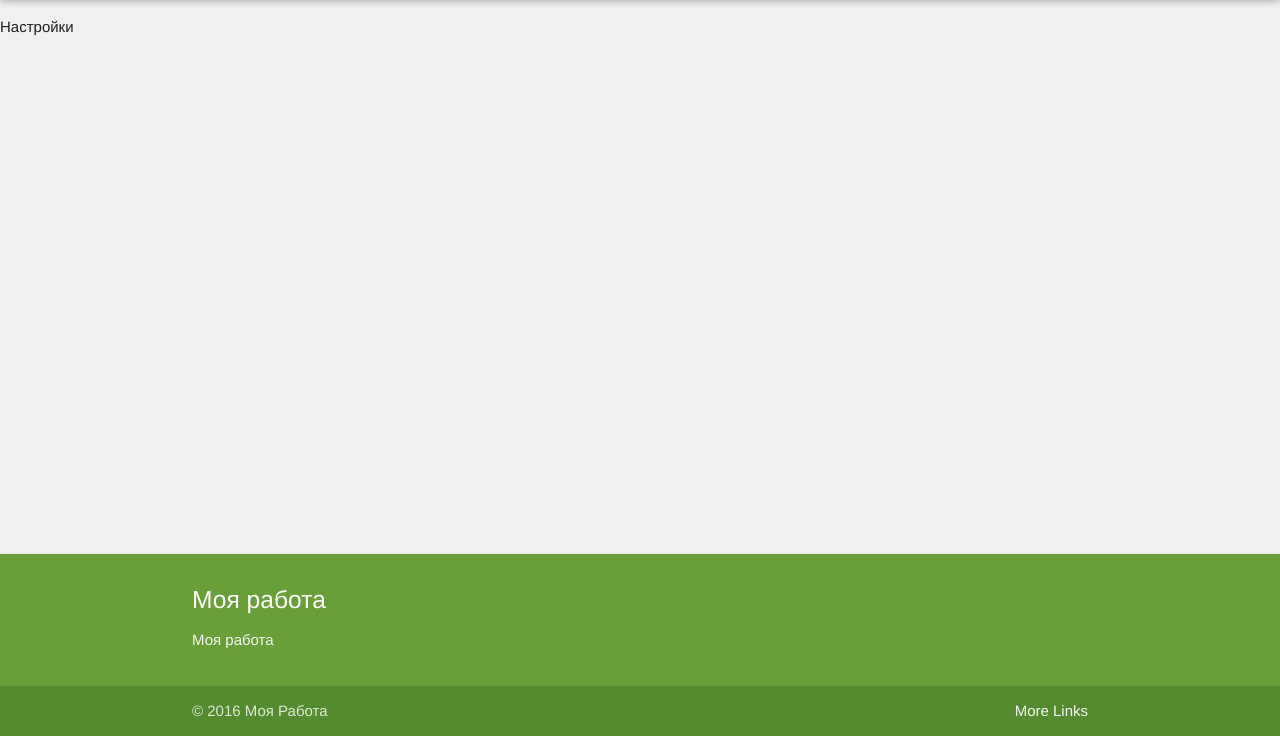
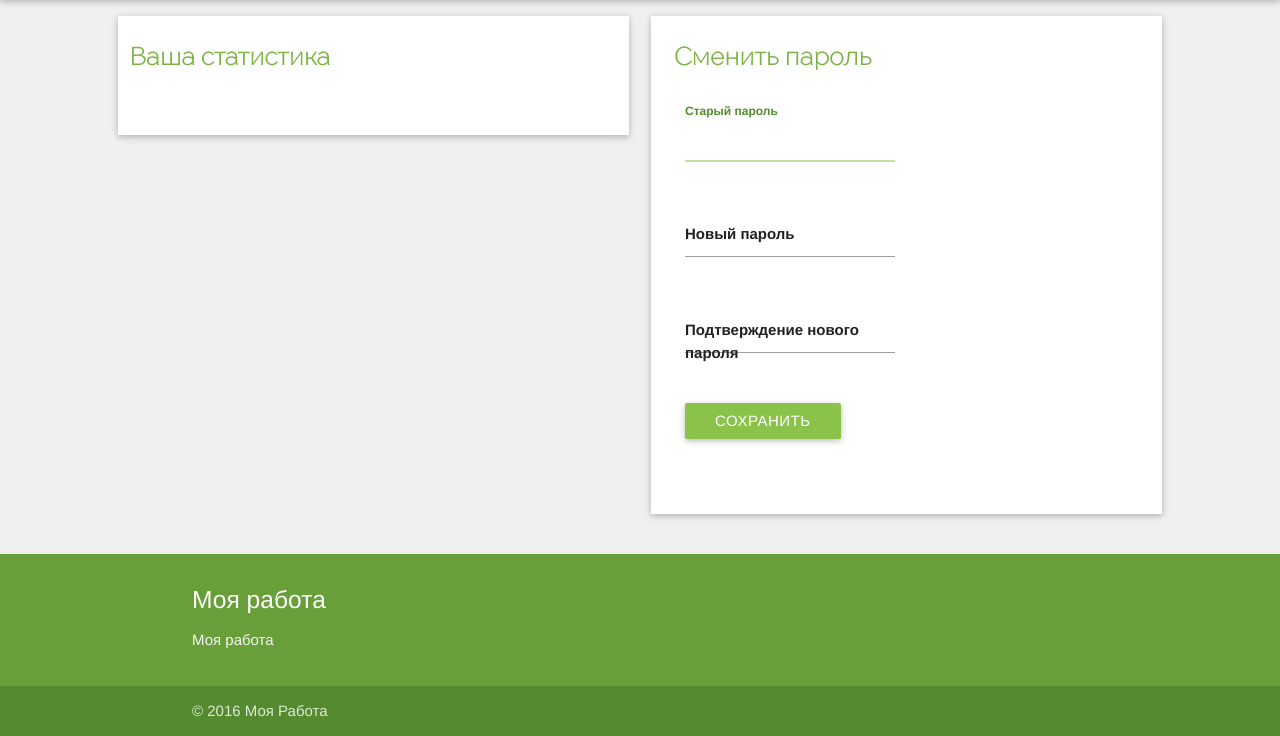
Before and after one commit to Lookyan/goodwork, a Django app: page /settings/ in a window 1280 px wide. Shown: the part 64-800 px from the top of the page. Run offline with Django 3.2, Linux system fonts and the light colour scheme; the visitor is signed in with stand-in values (Sample User, id 1); some web fonts are replaced.

Commit message:
settings with password change done

```diff
--- a/goodwork/forms.py
+++ b/goodwork/forms.py
@@ -1,6 +1,6 @@
 # -*- coding: utf-8 -*-
 
-from django.contrib.auth.forms import UserCreationForm
+from django.contrib.auth.forms import UserCreationForm, PasswordChangeForm
 from django.contrib.auth.models import User
 from django import forms
 from work.models import Profile, Company, Review, Salary, Interview
--- a/static/style.css
+++ b/static/style.css
@@ -254,6 +254,17 @@ textarea.materialize-textarea:focus:not([readonly])+label {
     color: #558b2f;
 }
 
+input[type=password]:focus:not([readonly]),
+textarea.materialize-textarea:focus:not([readonly]) {
+    border-bottom: 1px solid #c5e1a5;
+    box-shadow: 0 1px 0 0 #c5e1a5;
+}
+
+input[type=password]:focus:not([readonly])+label,
+textarea.materialize-textarea:focus:not([readonly])+label {
+    color: #558b2f;
+}
+
 .blank-place {
     width: 25px;
 }
@@ -420,3 +431,7 @@ input[type=range]+.thumb .value {
     height: 1px;
     background-color: #d1d1d1;
 }
+
+#toast-container > .toast {
+    background-color: #558b2f;
+}
--- a/templates/base.html
+++ b/templates/base.html
@@ -110,7 +110,6 @@
     <div class="footer-copyright light-green darken-3">
         <div class="container">
             © 2016 Моя Работа
-            <a class="grey-text text-lighten-4 right" href="#!">More Links</a>
         </div>
     </div>
 </footer>
--- a/templates/settings.html
+++ b/templates/settings.html
@@ -1,5 +1,71 @@
 {% extends "base.html" %}
 
 {% block main %}
-Настройки
+    <div class="row">
+        <div class="col s5 offset-s1">
+            <div class="section white z-depth-1">
+                <div class="row">
+                    <div class="row">
+                        <div class="col s12">
+                            <h5 class="land-header">Ваша статистика</h5>
+                        </div>
+                    </div>
+                </div>
+            </div>
+        </div>
+        <div class="col s5">
+            <div class="section white z-depth-1">
+                <div class="row">
+                    <div class="col s12">
+                        <div class="row">
+                            <div class="col s12">
+                                <h5 class="land-header">Сменить пароль</h5>
+                            </div>
+                        </div>
+                        <div class="row">
+                            <div class="col s12">
+                                <form method="post" action="">
+                                    {% csrf_token %}
+                                    {% for field in form %}
+
+                                        <div class="row">
+                                            {% if field.errors %}
+                                                <div class="col s12">
+                                                    {{ field.errors }}
+                                                </div>
+                                            {% endif %}
+                                            <div class="col s6 input-field">
+                                                {{ field }}
+                                                <label for="{{ field.auto_id }}">{{ field.label }}</label>
+                                            </div>
+                                        </div>
+                                    {% endfor %}
+
+                                    <div class="row">
+                                        <div class="col s3 input-field">
+                                            <button type="submit" class="btn medium light-green">
+                                                Сохранить
+                                            </button>
+                                        </div>
+                                    </div>
+                                </form>
+                            </div>
+                        </div>
+                    </div>
+                </div>
+            </div>
+        </div>
+
+    </div>
+
+
 {% endblock %}
+{% block additional_scripts %}
+    {% if done %}
+    <script>
+        $(document).ready(function() {
+            Materialize.toast('Пароль успешно изменен!', 4000);
+        });
+    </script>
+    {% endif %}
+{% endblock %}
--- a/work/views.py
+++ b/work/views.py
@@ -4,10 +4,12 @@ from django.shortcuts import render, redirect
 from django.http import HttpResponseBadRequest, JsonResponse
 from django.contrib.auth import authenticate, login
 from django.contrib.auth.models import User
+from django.contrib.auth.forms import PasswordChangeForm
 from goodwork.forms import SignUpForm, CompanyAddForm, ReviewAddForm, SalaryAddForm, InterviewAddForm
 from django.contrib.auth.decorators import login_required
 from work.models import Company, JobType, Salary, InterviewQuestion
 from django.db import connection
+from django.contrib.auth import update_session_auth_hash
 
 
 def home(request):
@@ -54,7 +56,16 @@ def signup(request):
 
 @login_required
 def settings(request):
-    return render(request, 'settings.html', {})
+    if request.method == 'POST':
+        form = PasswordChangeForm(request.user, request.POST)
+        if form.is_valid():
+            form.save()
+            update_session_auth_hash(request, form.user)
+            return render(request, 'settings.html', {'done': True, 'form': form})
+    else:
+        form = PasswordChangeForm(request.user)
+
+    return render(request, 'settings.html', {'form': form})
 
 
 @login_required
```
